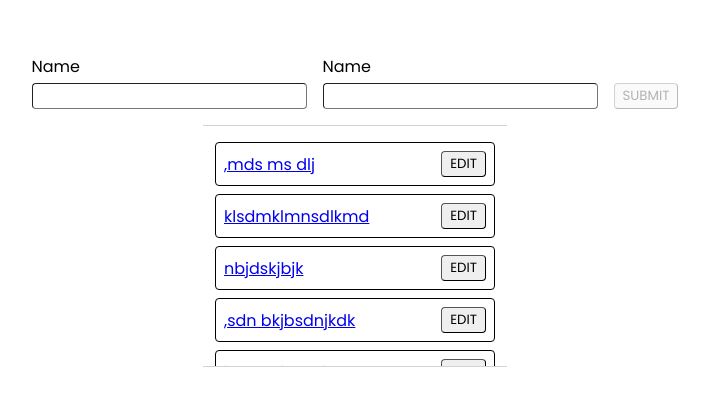
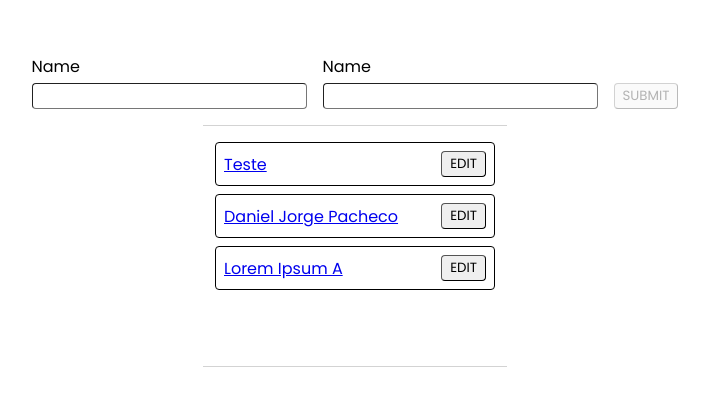
Before and after one commit to danieljpgo/swr-poc, a React (Create React App) app: page /users in a window 1280 px wide. Shown: the part 187-592 px from the top of the page, without its empty margins (285-994 px from the left). Built offline with nearby package versions, Linux system fonts and the light colour scheme; data requests are answered from the project's data file.

Commit message:
docs: testing gif exemple

```diff
--- a/db.json
+++ b/db.json
@@ -1,59 +1,19 @@
 {
   "users": [
     {
-      "email": "teste@gmail.com",
-      "name": "Daniel Jorge X y z",
+      "email": "lorem@gmail.com",
+      "name": "Lorem Ipsum A",
       "id": 1
     },
     {
-      "name": "Daniel Jorge",
-      "email": "teste@gmail.com",
+      "email": "daniel@gmail.com",
+      "name": "Daniel Jorge Pacheco",
       "id": 2
     },
     {
-      "name": "232",
-      "email": "2323@sdf.com",
+      "name": "Teste",
+      "email": "teste@gmail.com",
       "id": 3
-    },
-    {
-      "name": "kjbaskjb",
-      "email": "ljnsjnsd@gmail.com",
-      "id": 4
-    },
-    {
-      "name": "ouhaduosdhuo",
-      "email": "uihuid@gmail.com",
-      "id": 5
-    },
-    {
-      "name": "ljdnsjsndo",
-      "email": "ouhsduo@gmail.com",
-      "id": 6
-    },
-    {
-      "name": "jlsdnbkjdsbkj",
-      "email": "lnsjldnslj@gmail.com",
-      "id": 7
-    },
-    {
-      "name": ",sdn bkjbsdnjkdk",
-      "email": "jbnkjdskjd@gmial.com",
-      "id": 8
-    },
-    {
-      "name": "nbjdskjbjk",
-      "email": "bkjbdskjbds@gmail.com",
-      "id": 9
-    },
-    {
-      "name": "klsdmklmnsdlkmd",
-      "email": "sdokop@gmail.com",
-      "id": 10
-    },
-    {
-      "email": "ijdiosj@gmail.com",
-      "name": ",mds ms dlj",
-      "id": 11
     }
   ]
 }
--- a/package.json
+++ b/package.json
@@ -26,7 +26,7 @@
     "build": "react-scripts build",
     "test": "react-scripts test",
     "eject": "react-scripts eject",
-    "server": "yarn run json-server --watch db.json --port 3333 --delay 5000"
+    "server": "yarn run json-server --watch db.json --port 3333 --delay 4000"
   },
   "eslintConfig": {
     "extends": [
--- a/src/app/pages/Users/Card/styles.ts
+++ b/src/app/pages/Users/Card/styles.ts
@@ -7,6 +7,7 @@ interface ContainerProps {
 export const Container = styled.li<ContainerProps>`
   display: flex;
   border: solid 1px;
+  height: min-content;
   border-radius: ${(props) => props.theme.unit / 4}px;
   padding: ${(props) => props.theme.unit / 2}px;
   min-width: 280px;
--- a/src/app/pages/Users/List/styles.tsx
+++ b/src/app/pages/Users/List/styles.tsx
@@ -8,6 +8,7 @@ export const Container = styled.div`
     height: 30vh;
     overflow-y: auto;
     display: grid;
+    grid-auto-rows: min-content;
     gap: ${(props) => props.theme.unit / 2}px;
     padding: ${(props) => props.theme.unit}px ${(props) => props.theme.unit * 0.75}px;
   }
```
Also changed, not shown: 1 other file (tests, documents, lock files or other folders).
